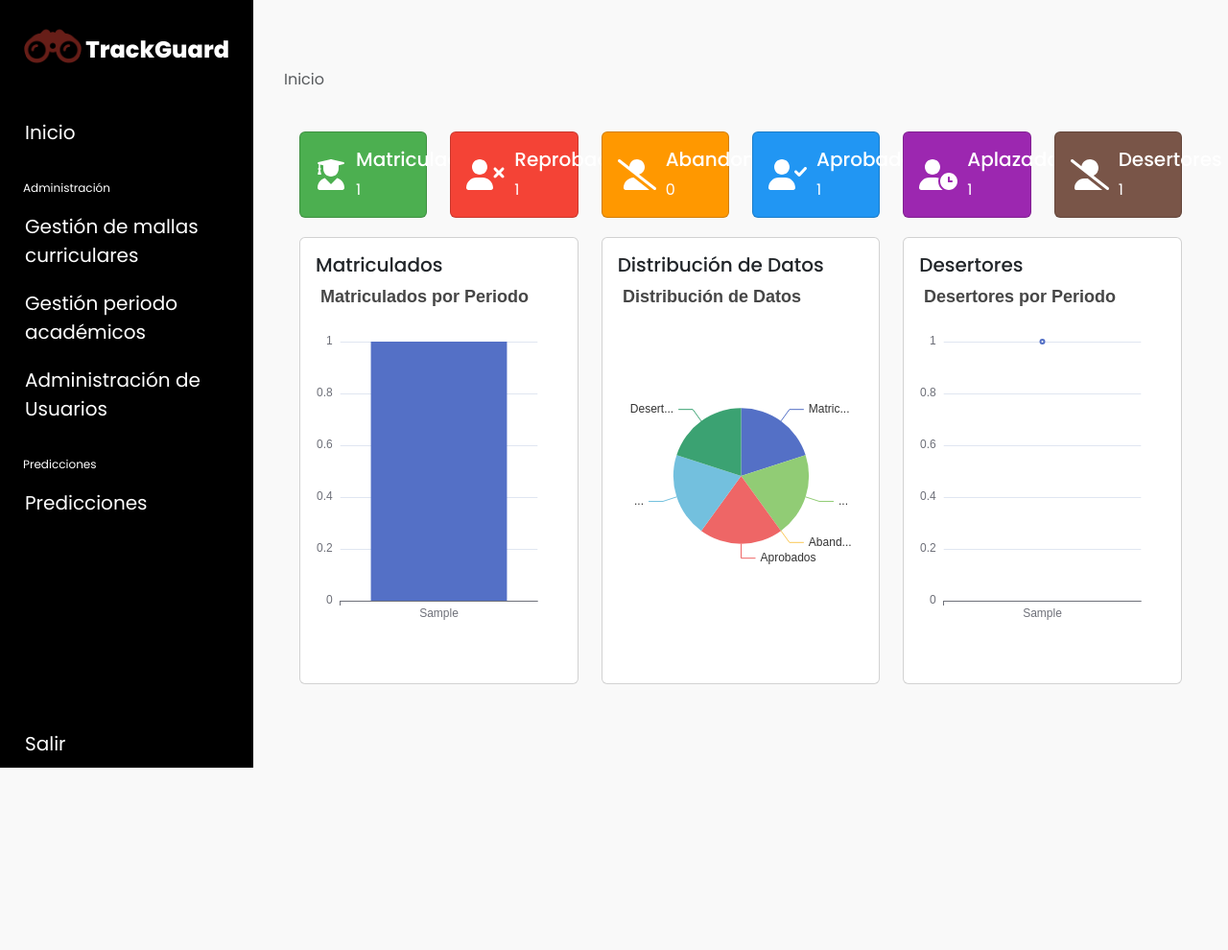
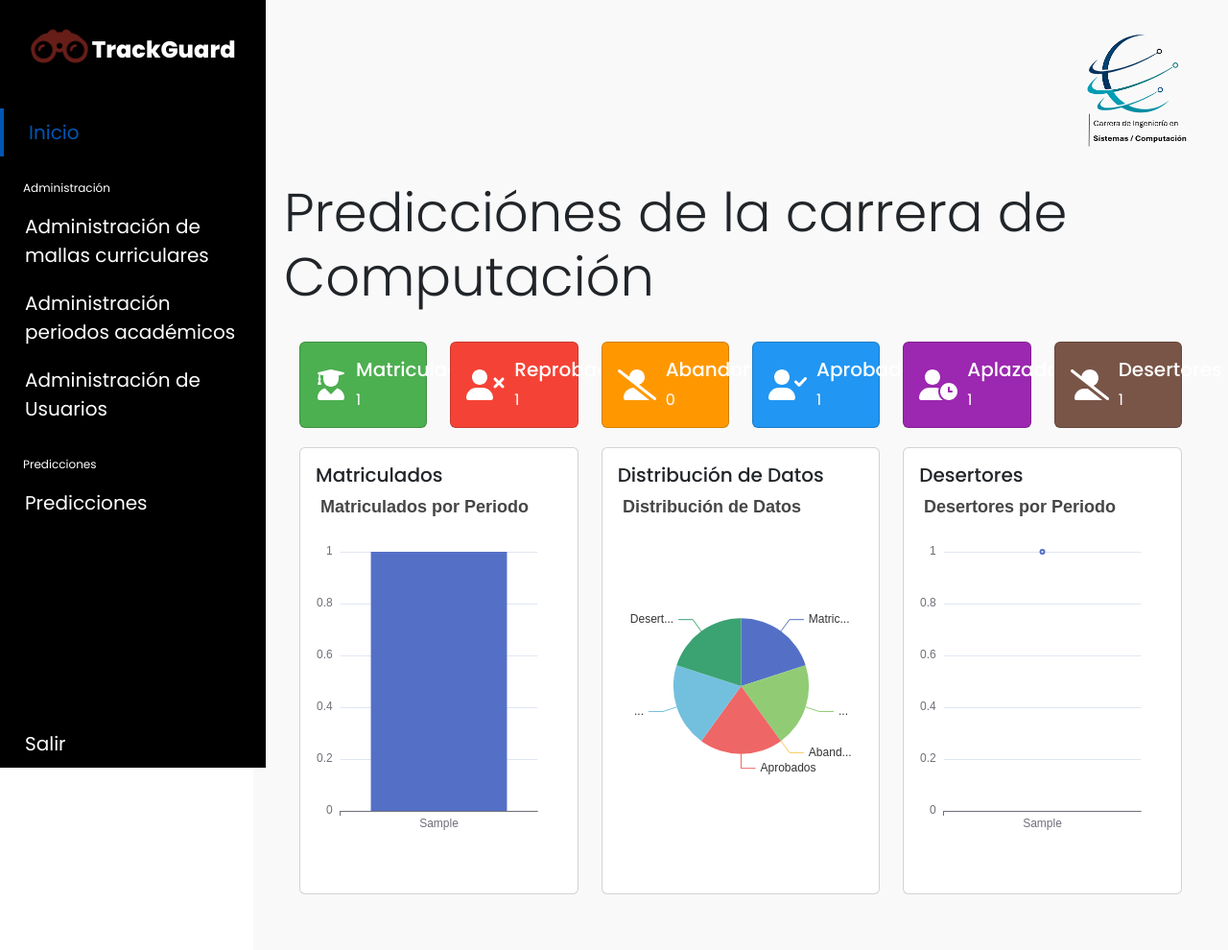
Before and after one commit to geovannyIsma/PIS, a Django app: page /Prediccion/home/ in a window 1280 px wide. Shown: the whole page at 96% size. Before the commit the page ends 800 px from the top, so only its background shows below. Run offline with Django 5.2, Linux system fonts and the light colour scheme; a user stored in the database is signed in; tables that the repository leaves empty hold one stand-in row (values such as "Sample post"); some libraries are stand-ins or nearby versions.

Commit message:
Correcciones

```diff
--- a/PIS/settings.py
+++ b/PIS/settings.py
@@ -111,7 +111,7 @@ AUTH_PASSWORD_VALIDATORS = [
 # Internationalization
 # https://docs.djangoproject.com/en/5.0/topics/i18n/
 
-LANGUAGE_CODE = 'es-us'
+LANGUAGE_CODE = 'es'
 
 TIME_ZONE = 'UTC'
 
--- a/Prediccion/static/css/estilos_base.css
+++ b/Prediccion/static/css/estilos_base.css
@@ -36,8 +36,8 @@ a {
 }
 
 #sidebar {
-    max-width: 264px;
-    min-width: 264px;
+    max-width: 277px;
+    min-width: 277px;
     position: fixed; /* Establece el sidebar como fijo */
     top: 0;
     bottom: 0;
@@ -150,3 +150,24 @@ a.sidebar-link:hover {
     border-radius: 50%;
     margin-bottom: 1rem;
 }
+
+.sidebar-item.active > a.sidebar-link {
+    border-left: 4px solid #0056b3;
+    color: #0056b3;
+    background-color: transparent;
+}
+
+.toggler-btn {
+    background-color: transparent;
+    cursor: pointer;
+    border: 0;
+    font-size: 1.75rem;
+    color: #000;
+    font-weight: 1000;
+}
+
+.menu-icon {
+    width: 110px;
+    height: auto;
+    float: right;
+}
--- a/Prediccion/static/js/base_script.js
+++ b/Prediccion/static/js/base_script.js
@@ -1,5 +1,7 @@
-const toggler = document.querySelector(".toggler-btn");
-toggler.addEventListener("click", function () {
-  document.querySelector("#sidebar").classList.toggle("collapsed");
-  document.querySelector(".main").classList.toggle("expanded");
-});
+document.addEventListener("DOMContentLoaded", function () {
+        const toggler = document.querySelector(".toggler-btn");
+        toggler.addEventListener("click", function () {
+            document.querySelector("#sidebar").classList.toggle("collapsed");
+            document.querySelector(".main").classList.toggle("expanded");
+        });
+    });
--- a/Prediccion/templates/administracion_malla.html
+++ b/Prediccion/templates/administracion_malla.html
@@ -15,10 +15,10 @@
     <nav style="--bs-breadcrumb-divider: '▶';" aria-label="breadcrumb">
         <ol class="breadcrumb">
             <li class="breadcrumb-item"><a href="{% url 'home' %}">Inicio</a></li>
-            <li class="breadcrumb-item active" aria-current="page">Administración de Mallas</li>
+            <li class="breadcrumb-item active" aria-current="page">Administración de Mallas Curriculares</li>
         </ol>
     </nav>
-    <h2 class="text-center">Administración de Mallas</h2>
+    <h2 class="text-center">Administración de Mallas Curriculares de la carrera de Computación</h2>
     <a href="{% url 'nueva_malla' %}" class="btn btn-primary">Nueva Malla</a>
     <div class="container mt-4">
         <div class="row">
--- a/Prediccion/templates/administracion_registros_periodos.html
+++ b/Prediccion/templates/administracion_registros_periodos.html
@@ -16,11 +16,11 @@
     <nav style="--bs-breadcrumb-divider: '▶';" aria-label="breadcrumb">
         <ol class="breadcrumb">
             <li class="breadcrumb-item"><a href="{% url 'home' %}">Inicio</a></li>
-            <li class="breadcrumb-item active" aria-current="page">Administración de Periodos</li>
+            <li class="breadcrumb-item active" aria-current="page">Administración de Periodos Académicos</li>
         </ol>
     </nav>
 
-    <h2 class="text-center">Administración de Periodos</h2>
+    <h2 class="text-center">Administración de Periodos Académicos de la carrera de computación</h2>
     <a href="{% url 'importar_datos' %}" class="btn btn-primary">Nuevo Periodo</a>
     <div class="container mt-4">
         <div class="row">
--- a/Prediccion/templates/base.html
+++ b/Prediccion/templates/base.html
@@ -7,19 +7,16 @@
     <meta name="viewport" content="width=device-width, initial-scale=1.0">
     <title>{% block title %}Bootstrap Sidebar{% endblock %}</title>
     <!-- Bootstrap CSS -->
-    <link href="https://cdn.jsdelivr.net/npm/bootstrap@5.3.3/dist/css/bootstrap.min.css" rel="stylesheet" integrity="sha384-QWTKZyjpPEjISv5WaRU9OFeRpok6YctnYmDr5pNlyT2bRjXh0JMhjY6hW+ALEwIH" crossorigin="anonymous">
-
+    <link href="https://cdn.jsdelivr.net/npm/bootstrap@5.3.3/dist/css/bootstrap.min.css" rel="stylesheet"
+          integrity="sha384-QWTKZyjpPEjISv5WaRU9OFeRpok6YctnYmDr5pNlyT2bRjXh0JMhjY6hW+ALEwIH" crossorigin="anonymous">
     <!-- jQuery -->
-    <script src="https://code.jquery.com/jquery-3.7.1.slim.js" integrity="sha256-UgvvN8vBkgO0luPSUl2s8TIlOSYRoGFAX4jlCIm9Adc=" crossorigin="anonymous"></script>
-
+    <script src="https://code.jquery.com/jquery-3.7.1.slim.js"
+            integrity="sha256-UgvvN8vBkgO0luPSUl2s8TIlOSYRoGFAX4jlCIm9Adc=" crossorigin="anonymous"></script>
     <!-- LineIcons -->
     <link href="https://cdn.lineicons.com/4.0/lineicons.css" rel="stylesheet"/>
-
     <!-- SweetAlert2 -->
     <script src="https://cdn.jsdelivr.net/npm/sweetalert2@11"></script>
-
     <link rel="stylesheet" href="{% static 'css/estilos_base.css' %}">
-
     {% block extra_css %}
     {% endblock %}
 </head>
@@ -34,92 +31,80 @@
         </div>
         <!-- Sidebar Navigation -->
         <ul class="sidebar-nav p-0">
-
             {% if user.is_authenticated %}
                 {% if user.is_registered %}
-                        <li class="sidebar-item">
+                    <li class="sidebar-item {% if request.resolver_match.url_name == 'home' %}active{% endif %}">
                         <a href="{% url 'home' %}" class="sidebar-link">
                             <i class="lni lni-home"></i>
                             <span>Inicio</span>
                         </a>
                     </li>
-
                     <li class="sidebar-header">Modelo matemático</li>
-                        <li class="sidebar-item">
+                    <li class="sidebar-item {% if request.resolver_match.url_name == 'modelo_matematico' %}active{% endif %}">
                         <a href="{% url 'modelo_matematico' %}" class="sidebar-link">
                             <i class="lni lni-popup"></i>
                             <span>Modelo matemático</span>
                         </a>
                     </li>
-
                     <li class="sidebar-header">Predicciones</li>
-                        <li class="sidebar-item">
+                    <li class="sidebar-item {% if request.resolver_match.url_name == 'prediccion' %}active{% endif %}">
                         <a href="{% url 'prediccion' %}" class="sidebar-link">
                             <i class="lni lni-bar-chart"></i>
                             <span>Predicciones</span>
                         </a>
                     </li>
                 {% endif %}
-
                 {% if user.is_admin %}
-
-                        <li class="sidebar-item">
+                    <li class="sidebar-item {% if request.resolver_match.url_name == 'home' %}active{% endif %}">
                         <a href="{% url 'home' %}" class="sidebar-link">
                             <i class="lni lni-home"></i>
                             <span>Inicio</span>
                         </a>
                     </li>
-
                     <li class="sidebar-header">Administración</li>
-
-                        <li class="sidebar-item">
+                    <li class="sidebar-item {% if request.resolver_match.url_name == 'administracion_malla' %}active{% endif %}">
                         <a href="{% url 'administracion_malla' %}" class="sidebar-link">
                             <i class="lni lni-agenda"></i>
-                                <span>Gestión de mallas curriculares</span>
+                            <span>Administración de mallas curriculares</span>
                         </a>
                     </li>
-
-                        <li class="sidebar-item">
+                    <li class="sidebar-item {% if request.resolver_match.url_name == 'administracion_periodo' %}active{% endif %}">
                         <a href="{% url 'administracion_periodo' %}" class="sidebar-link">
                             <i class="lni lni-agenda"></i>
-                                <span>Gestión periodo académicos</span>
+                            <span>Administración periodos académicos</span>
                         </a>
                     </li>
-
-                        <li class="sidebar-item">
+                    <li class="sidebar-item {% if request.resolver_match.url_name == 'administracion_usuario' %}active{% endif %}">
                         <a href="{% url 'administracion_usuario' %}" class="sidebar-link">
                             <i class="lni lni-users"></i>
                             <span>Administración de Usuarios</span>
                         </a>
                     </li>
-
                     <li class="sidebar-header">Predicciones</li>
-                        <li class="sidebar-item">
+                    <li class="sidebar-item {% if request.resolver_match.url_name == 'prediccion' %}active{% endif %}">
                         <a href="{% url 'prediccion' %}" class="sidebar-link">
                             <i class="lni lni-bar-chart"></i>
                             <span>Predicciones</span>
                         </a>
                     </li>
-
                 {% endif %}
             {% else %}
                 <!-- Content for unauthenticated users -->
-                    <li class="sidebar-item">
+                <li class="sidebar-item {% if request.resolver_match.url_name == 'home' %}active{% endif %}">
                     <a href="{% url 'home' %}" class="sidebar-link">
                         <i class="lni lni-home"></i>
                         <span>Inicio</span>
                     </a>
                 </li>
-
                 <li class="sidebar-header">Modelo matemático</li>
-                    <li class="sidebar-item">
+                <li class="sidebar-item {% if request.resolver_match.url_name == 'modelo_matematico' %}active{% endif %}">
                     <a href="{% url 'modelo_matematico' %}" class="sidebar-link">
                         <i class="lni lni-popup"></i>
                         <span>Modelo matemático</span>
                     </a>
                 </li>
                 <li class="sidebar-header">Predicciones</li>
-                    <li class="sidebar-item">
+                <li class="sidebar-item {% if request.resolver_match.url_name == 'prediccion' %}active{% endif %}">
                     <a href="{% url 'prediccion' %}" class="sidebar-link">
                         <i class="lni lni-bar-chart"></i>
                         <span>Predicciones</span>
@@ -146,24 +131,26 @@
     <!-- Main Component -->
     <div class="main p-3">
         <nav class="navbar navbar-expand">
+            <div class="d-flex w-100 justify-content-between align-items-center">
                 <button class="toggler-btn" type="button">
                     <i class="lni lni-text-align-left"></i>
                 </button>
+                <img class="menu-icon" src="{% static 'img/computación.png' %}" alt="Menu Icon">
+            </div>
         </nav>
         <div class="container-fluid">
             {% block content %}
-
             {% endblock %}
         </div>
     </div>
 </div>
 <script src="{% static 'js/base_script.js' %}"></script>
 <!-- Bootstrap JS -->
-    <script src="https://cdn.jsdelivr.net/npm/bootstrap@5.3.3/dist/js/bootstrap.bundle.min.js" integrity="sha384-YvpcrYf0tY3lHB60NNkmXc5s9fDVZLESaAA55NDzOxhy9GkcIdslK1eN7N6jIeHz" crossorigin="anonymous"></script>
-
+<script src="https://cdn.jsdelivr.net/npm/bootstrap@5.3.3/dist/js/bootstrap.bundle.min.js"
+        integrity="sha384-YvpcrYf0tY3lHB60NNkmXc5s9fDVZLESaAA55NDzOxhy9GkcIdslK1eN7N6jIeHz"
+        crossorigin="anonymous"></script>
 <!-- popperjs  -->
 <script src="https://cdn.jsdelivr.net/npm/@popperjs/core@2.9.3/dist/umd/popper.min.js"></script>
-
 {% block extra_js %}
 {% endblock %}
 </body>
--- a/Prediccion/templates/home.html
+++ b/Prediccion/templates/home.html
@@ -54,11 +54,7 @@
 {% endblock %}
 
 {% block content %}
-    <nav style="--bs-breadcrumb-divider: '>';" aria-label="breadcrumb">
-        <ol class="breadcrumb">
-            <li class="breadcrumb-item active" aria-current="page">Inicio</li>
-        </ol>
-    </nav>
+    <h1 class="display-4">Predicciónes de la carrera de Computación</h1>
 
     <div class="container-fluid">
         <div class="row">
--- a/Prediccion/views.py
+++ b/Prediccion/views.py
@@ -1,3 +1,5 @@
+import locale
+
 import numpy as np
 import pandas as pd
 from django.contrib.auth import login, logout, authenticate, get_user_model
@@ -311,11 +313,19 @@ def importar_datos_periodo_historico(request):
                     return JsonResponse(
                         {'success': False, 'message': 'No se encontraron fechas válidas en el archivo.'})
 
-                fecha_inicio = valid_dates.iloc[-1]['fecha_inicio']
-                fecha_fin = valid_dates.iloc[-1]['fecha_fin']
+                fecha_inicio = pd.to_datetime(valid_dates.iloc[-1]['fecha_inicio']).date()
+                fecha_fin = pd.to_datetime(valid_dates.iloc[-1]['fecha_fin']).date()
+
+                # Configurar el locale en español
+                locale.setlocale(locale.LC_TIME, 'es_ES.UTF-8')
+
+                codigo_periodo = f"{fecha_inicio.strftime('%B %Y')} - {fecha_fin.strftime('%B %Y')}"
+
+                # Restaurar el locale por defecto
+                locale.setlocale(locale.LC_TIME, 'C')
 
                 periodo, created = PeriodoAcademico.objects.update_or_create(
-                    codigo_periodo=f"Periodo-{fecha_fin.year}",
+                    codigo_periodo=codigo_periodo,
                     defaults={'fecha_inicio': fecha_inicio, 'fecha_fin': fecha_fin}
                 )
 
@@ -408,10 +418,12 @@ def editar_datos_periodo_historico(request, periodo_id):
                     historico.clean()
                     historicos.append(historico)
                 except ValidationError as e:
-                    return JsonResponse({'success': False, 'message': f"Error en el ciclo {historico.ciclo.nombre_ciclo}: {e}"})
+                    return JsonResponse(
+                        {'success': False, 'message': f"Error en el ciclo {historico.ciclo.nombre_ciclo}: {e}"})
 
             Historico.objects.bulk_update(historicos,
-                                          ['matriculados', 'reprobados', 'abandonaron', 'aprobados', 'aplazadores', 'desertores'])
+                                          ['matriculados', 'reprobados', 'abandonaron', 'aprobados', 'aplazadores',
+                                           'desertores'])
 
             return JsonResponse({'success': True, 'message': 'Datos del periodo actualizados exitosamente.'})
         else:
@@ -490,7 +502,6 @@ def eliminar_usuario(request, usuario_id):
     return JsonResponse({'message': 'Usuario eliminado correctamente'}, status=200)
 
 
-
 def dashboard_view(request):
     historico_data = Historico.objects.aggregate(
         total_matriculados=Sum('matriculados'),
@@ -501,11 +512,10 @@ def dashboard_view(request):
         total_desertores=Sum('desertores')
     )
 
-    # Obtener datos históricos por periodo
-    historicos = Historico.objects.order_by('periodo_academico__codigo_periodo')
-    periodos = historicos.values_list('periodo_academico__codigo_periodo', flat=True).distinct()
-    matriculados = historicos.values_list('matriculados', flat=True)
-    desertores = historicos.values_list('desertores', flat=True)
+    historicos = Historico.objects.order_by('periodo_academico__fecha_inicio')
+    periodos = [h.periodo_academico.codigo_periodo for h in historicos]
+    matriculados = [h.matriculados for h in historicos]
+    desertores = [h.desertores for h in historicos]
 
     context = {
         'total_matriculados': historico_data['total_matriculados'] or 0,
@@ -514,9 +524,9 @@ def dashboard_view(request):
         'total_aprobados': historico_data['total_aprobados'] or 0,
         'total_aplazadores': historico_data['total_aplazadores'] or 0,
         'total_desertores': historico_data['total_desertores'] or 0,
-        'periodos': list(periodos),
-        'matriculados': list(matriculados),
-        'desertores': list(desertores),
+        'periodos': periodos,
+        'matriculados': matriculados,
+        'desertores': desertores,
     }
 
     return render(request, 'home.html', context)
@@ -551,6 +561,9 @@ def mcmc(lista, num_sim=12):
 
 
 def predicciones_view(request):
+    # Configurar el locale en español
+    locale.setlocale(locale.LC_TIME, 'es_ES.UTF-8')
+
     # Obtener lista de ciclos disponibles
     ciclos = Ciclo.objects.all()
 
@@ -579,9 +592,12 @@ def predicciones_view(request):
         prediccion_desertores_ciclo = mcmc(desertores_ciclo)
 
         # Generar nuevos periodos para ciclo
-        ultimos_periodo_ciclo = periodos_ciclo[-1]
-        num_ultimo_periodo_ciclo = int(ultimos_periodo_ciclo.split('-')[1])
-        nuevos_periodos_ciclo = [f"Periodo-{num_ultimo_periodo_ciclo + i}" for i in range(1, 13)]
+        ultimos_periodo_ciclo = historicos.last().periodo_academico
+        fecha_inicio = ultimos_periodo_ciclo.fecha_fin
+        nuevos_periodos_ciclo = [
+            f"{(fecha_inicio + pd.DateOffset(months=i * 6)).strftime('%B %Y')} - {(fecha_inicio + pd.DateOffset(months=(i + 1) * 6 - 1)).strftime('%B %Y')}"
+            for i in range(12)
+        ]
     else:
         periodos_ciclo = []
         matriculados_ciclo = []
@@ -619,9 +635,12 @@ def predicciones_view(request):
         prediccion_desertores_periodo = mcmc(desertores_periodo)
 
         # Generar nuevos periodos para período académico
-        ultimos_periodo_periodo = periodos_periodo[-1]
-        num_ultimo_periodo_periodo = int(ultimos_periodo_periodo.split('-')[1])
-        nuevos_periodos_periodo = [f"Periodo-{num_ultimo_periodo_periodo + i}" for i in range(1, 13)]
+        ultimos_periodo_periodo = historicos_periodo.last().periodo_academico
+        fecha_inicio = ultimos_periodo_periodo.fecha_fin
+        nuevos_periodos_periodo = [
+            f"{(fecha_inicio + pd.DateOffset(months=i * 6)).strftime('%B %Y')} - {(fecha_inicio + pd.DateOffset(months=(i + 1) * 6 - 1)).strftime('%B %Y')}"
+            for i in range(12)
+        ]
     else:
         periodos_periodo = []
         matriculados_periodo = []
@@ -671,4 +690,7 @@ def predicciones_view(request):
         'prediccion_desertores_periodo': prediccion_desertores_periodo,
     }
 
+    # Restaurar el locale por defecto
+    locale.setlocale(locale.LC_TIME, 'C')
+
     return render(request, 'prediccion.html', context)
```
Also changed, not shown: Prediccion/templates/prediccion.html (+69 -26 lines), Prediccion/static/img/computación.png (added). Lines whose indentation alone changed are shown as unchanged.
